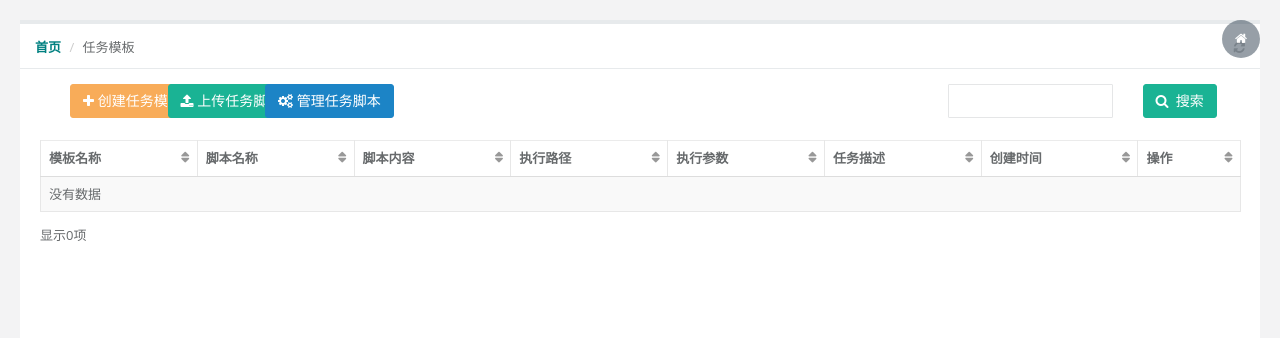
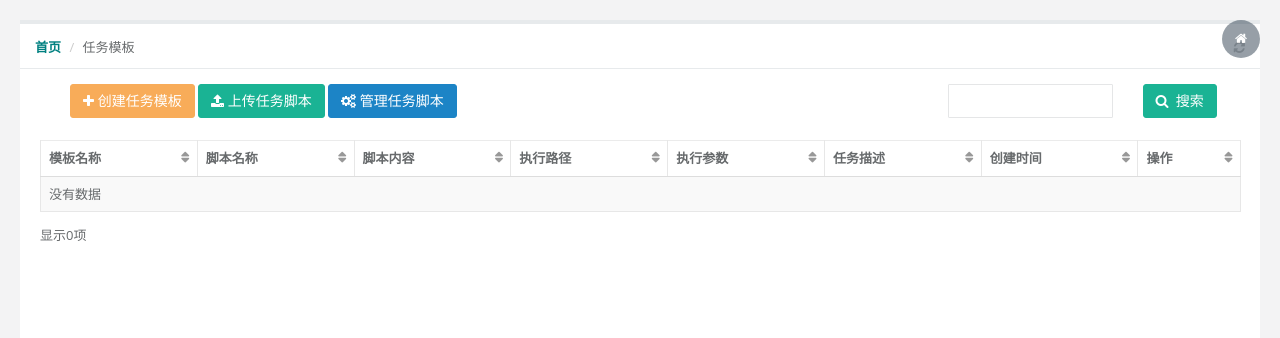
Before and after one commit to wqqsukida/ops_server, a Django app: template templates/server_taskmethod.html in a window 1280 px wide. Shown: the top 338 px of the page. Run offline with Django 3.2, Linux system fonts and the light colour scheme; the template is opened without the code that fills it, so the values that code supplies are empty; some libraries are stand-ins or nearby versions.

Commit message:
20190315更新: 1.添加一些配置項 2.加入readme.md 3.更新requirements.txt

```diff
--- a/templates/server_taskmethod.html
+++ b/templates/server_taskmethod.html
@@ -70,25 +70,25 @@
 {#                                    <a class="btn btn-info" href="#" data-toggle="modal" data-target="#AddModal">+ 添加</a>#}
 {#                                </div>#}
 
-                                <div class="col-sm-1">
+                                <div class="col-sm-6">
                                     <a data-toggle="modal" data-target="#AddModal" type="button" class="btn btn-warning">
                                         <i class="fa fa-plus"></i> 创建任务模板
                                     </a>
-                                </div>
+{#                                </div>#}
 
-                                <div class="col-sm-1">
+{#                                <div class="col-sm-1">#}
                                     <a data-toggle="modal" data-target="#UploadModal" type="button" class="btn btn-primary">
                                         <i class="fa fa-upload"></i> 上传任务脚本
                                     </a>
-                                </div>
+{#                                </div>#}
 
-                                <div class="col-sm-1">
+{#                                <div class="col-sm-1">#}
                                     <a data-toggle="modal" data-target="#TaskScriptModal" type="button" class="btn btn-success">
                                         <i class="fa fa-cogs"></i> 管理任务脚本
                                     </a>
                                 </div>
 
-                                <div class="col-sm-6"></div>
+                                <div class="col-sm-3"></div>
                                 <div class="col-sm-2 ">
                                     <input type="text" name="q"  class="form-control"  placeholder="" />
                                 </div>
```
Also changed, not shown: requirements.txt (+12 -0 lines), README.md.
